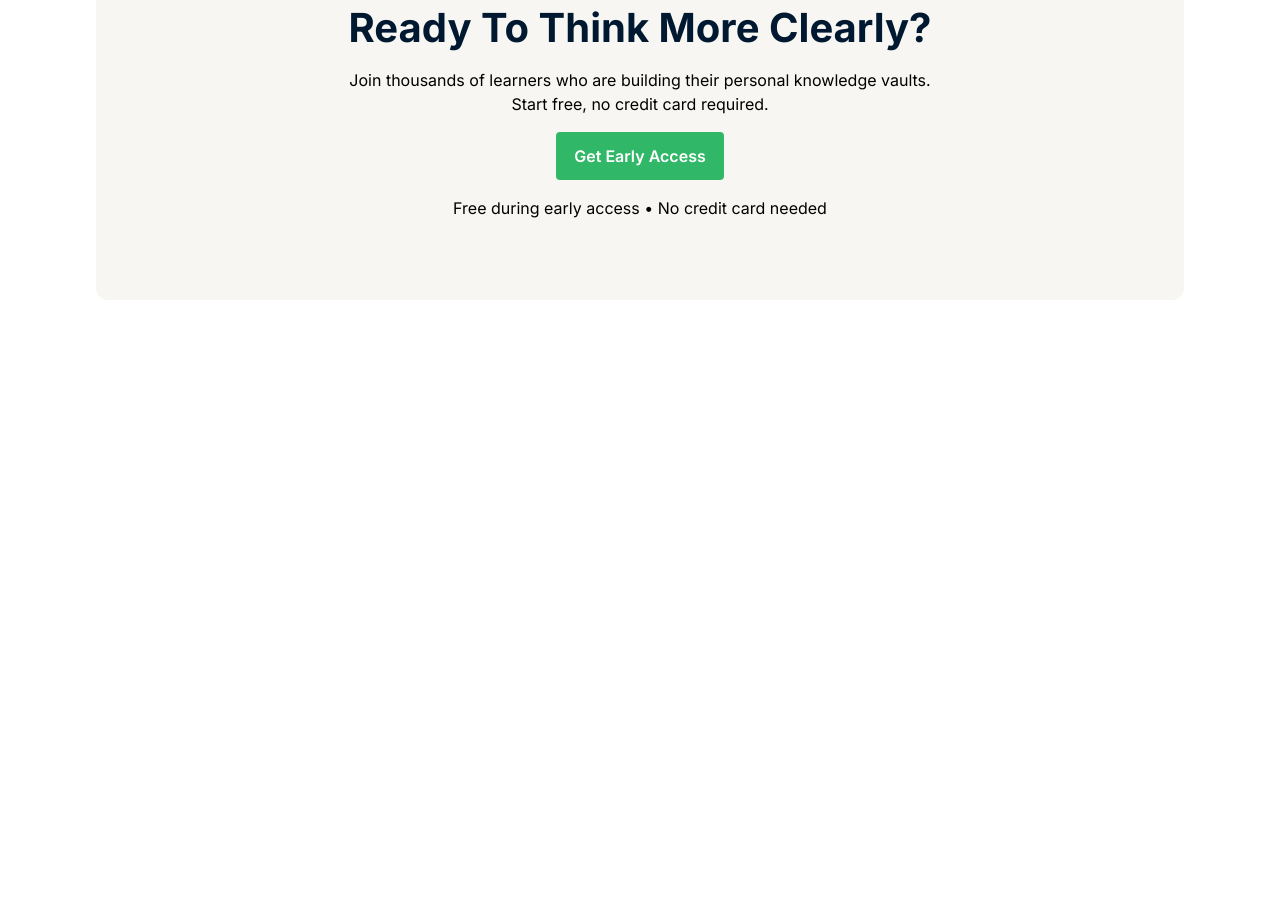
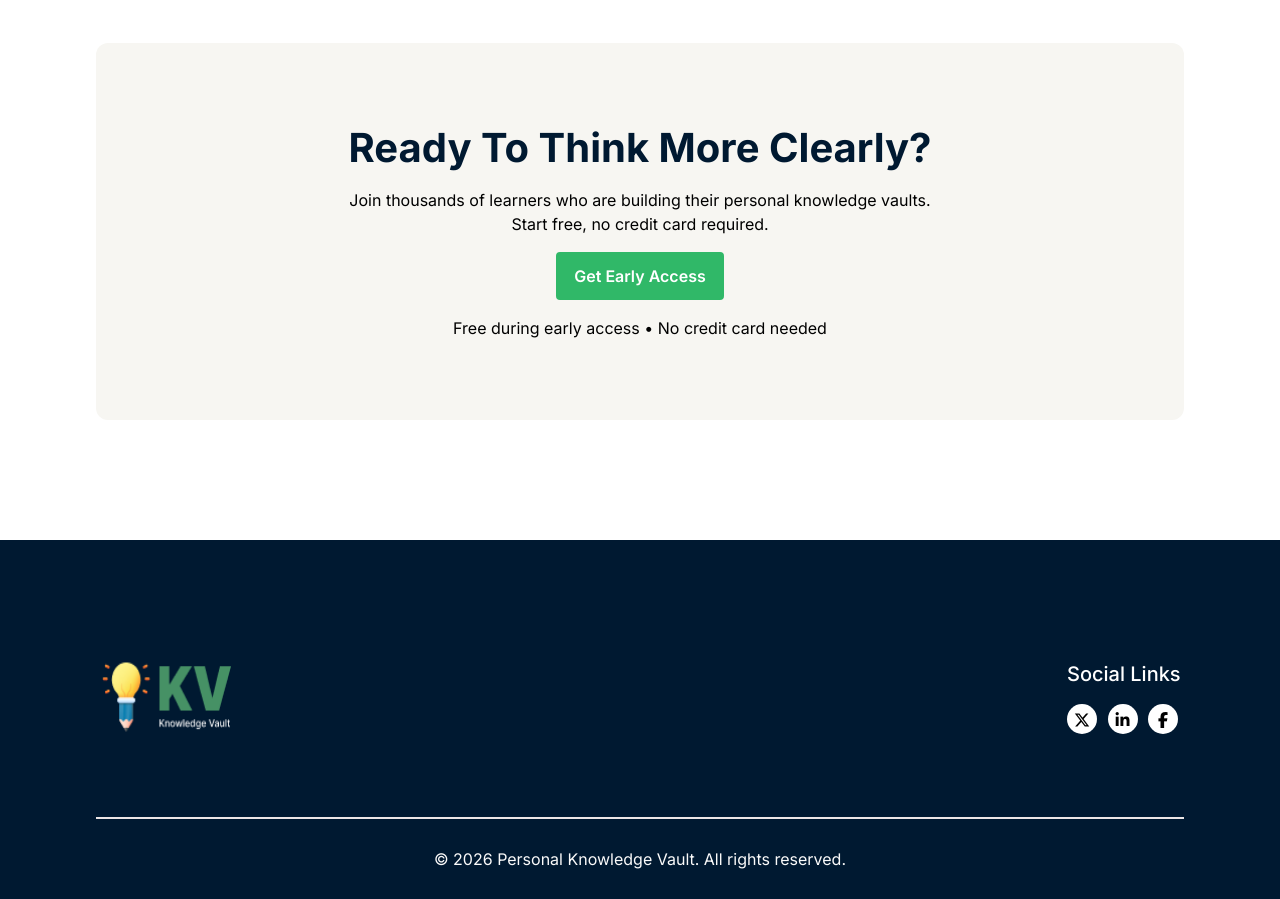
Before and after one commit to akkafi/B13-A01-Knowledge-Vault, a plain HTML site: page index.html in a window 1280 px wide. Shown: the part 2105-3004 px from the top of the page. Before the commit the page ends 2405 px from the top, so only its background shows below. Drawn offline with Linux system fonts and the light colour scheme.

Commit message:
added footer section and social icon

```diff
--- a/index.html
+++ b/index.html
@@ -12,6 +12,9 @@
     <link
         href="https://fonts.googleapis.com/css2?family=Inter:ital,opsz,wght@0,14..32,100..900;1,14..32,100..900&display=swap"
         rel="stylesheet">
+
+        <!-- font awesome cdn -->
+         <link rel="stylesheet" href="https://cdnjs.cloudflare.com/ajax/libs/font-awesome/7.0.1/css/all.min.css" integrity="sha512-2SwdPD6INVrV/lHTZbO2nodKhrnDdJK9/kg2XD1r9uGqPo1cUbujc+IYdlYdEErWNu69gVcYgdxlmVmzTWnetw==" crossorigin="anonymous" referrerpolicy="no-referrer" />
 
     <title>Knowledge-Vault</title>
 </head>
@@ -134,7 +137,25 @@
     </main>
 
     <footer>
+        <section class="footer_perant">
+            <div class="footer_container container">
+                <img src="./assets/logo-footer.png" alt="">
+                <div class="social_icon_container">
+                    <p>Social Links</p>
+                    <div class="social_icon">
+                        <i class="fa-brands fa-x-twitter"></i>
+                        <i class="fa-brands fa-linkedin-in"></i>
+                        <i class="fa-brands fa-facebook-f"></i>
+                    </div>
 
+                </div>
+
+            </div>
+            <hr class="container hr">
+            <div class="footer_copy_right container">
+                <p>&copy; 2026 Personal Knowledge Vault. All rights reserved.</p>
+            </div>
+        </section>
     </footer>
 </body>
 
--- a/style.css
+++ b/style.css
@@ -253,6 +253,7 @@
     flex-direction: column;
     align-items: center;
     gap: 16px;
+    margin-top: 120px;
 }
 
 .ready_to_think_container h2{
@@ -268,3 +269,48 @@
     line-height: 24px;
 }
 /* ready to think section end here */
+
+/* footer section start here */
+.footer_perant{
+    background-color: rgba(0, 25, 49, 1);
+    padding: 120px 0 30px 0;
+    margin-top: 120px;
+}
+.footer_container {
+    display: flex;
+    justify-content: space-between;
+    margin-bottom: 83px;
+}
+.footer_container img{
+    width: 140px;
+}
+
+.footer_container p{
+    color: rgba(255, 255, 255, 1);
+    font-size: 20px;
+    font-weight: 500;
+    line-height: 28px;
+    margin-bottom: 16px;
+}
+
+.social_icon i{
+    width: 30px;
+    height: 30px;
+    padding-top: 8px;
+    background-color: white;
+    border-radius: 1000px;
+    cursor: pointer;
+    margin-right: 6px;
+}
+
+.hr{
+    border: 1px solid rgb(235, 229, 229);
+    margin-bottom: 30px;
+}
+
+.footer_copy_right{
+    text-align: center;
+    color: rgba(250, 250, 250, 1);
+}
+
+/* footer section start here */
```
